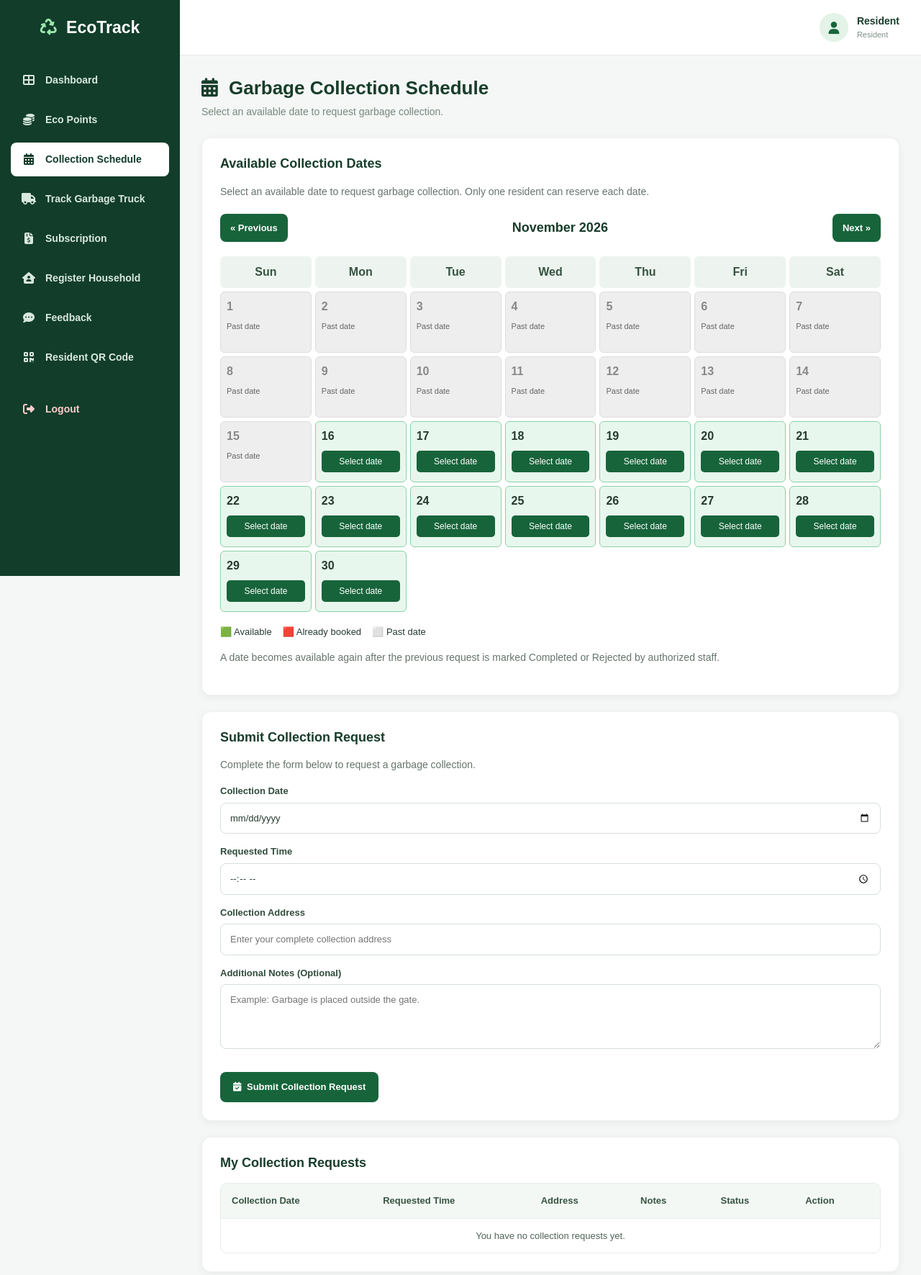
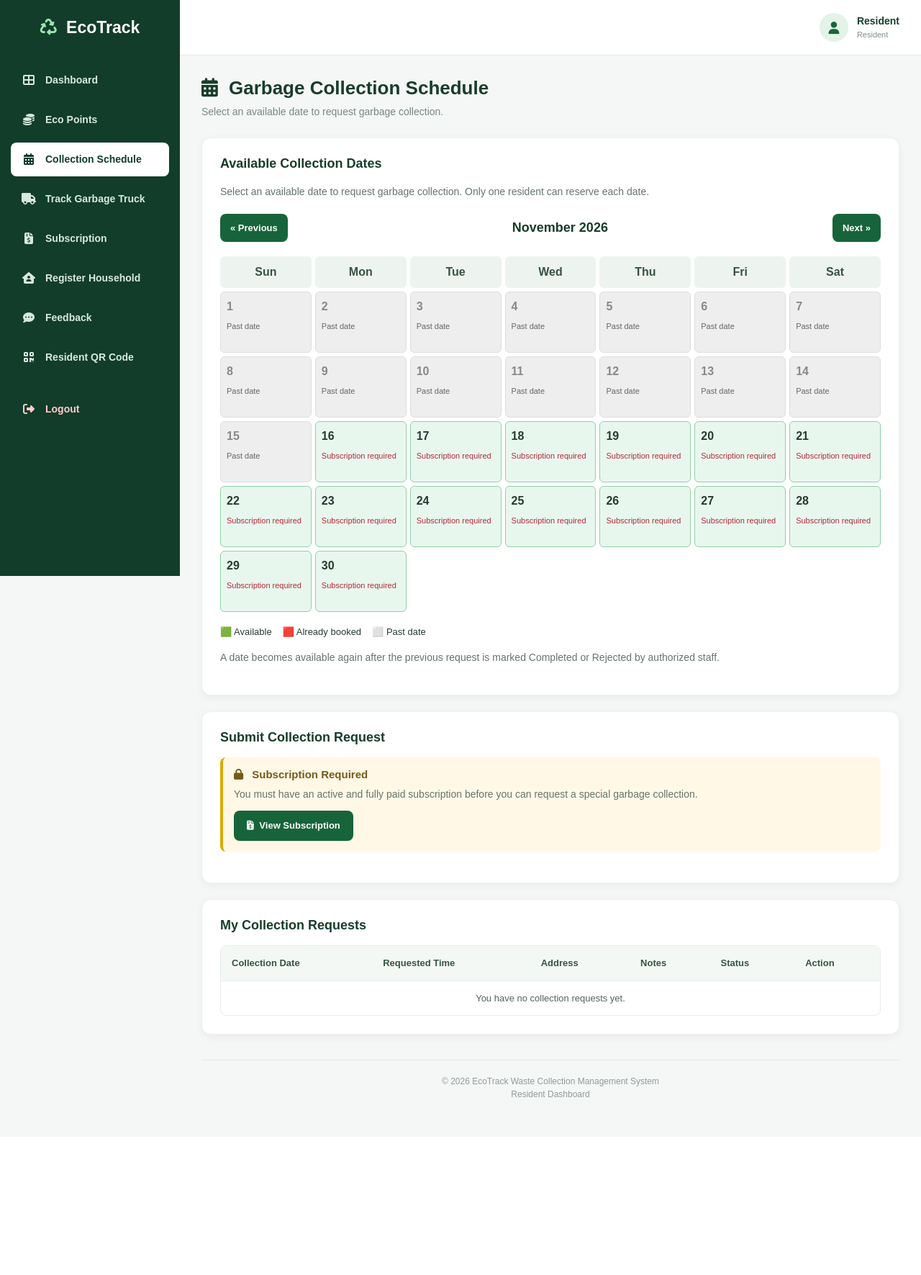
Before and after one commit to Group2-sa-finalproject/ANO, a PHP site: page /residents/collection_schedule.php in a window 1280 px wide. Shown: the top 1771 px of the page at 72% size. After the commit the page ends 1524 px from the top, so only its background shows below. Run offline with PHP 8.4, Linux system fonts and the light colour scheme; a user stored in the database is signed in; data comes from the database, SQL or seed files in the repository; some libraries are stand-ins or nearby versions.

Commit message:
Implement subscription validation for collection requests
Added subscription check before allowing collection requests and validated CSRF token. Improved error handling and user feedback for scheduling collections.

```diff
--- a/wastesystem_/residents/collection_schedule.php
+++ b/wastesystem_/residents/collection_schedule.php
@@ -13,6 +13,35 @@ if (
 }
 
 $user_id = (int) $_SESSION["user_id"];
+
+// Check if the resident has an active and fully paid subscription.
+$is_subscribed = false;
+
+$subscription_stmt = mysqli_prepare(
+    $conn,
+    "SELECT id
+     FROM subscriptions
+     WHERE user_id = ?
+       AND subscription_status = 'Active'
+       AND payment_status = 'Paid'
+     LIMIT 1"
+);
+
+if (!$subscription_stmt) {
+    die("Subscription check failed: " . mysqli_error($conn));
+}
+
+mysqli_stmt_bind_param($subscription_stmt, "i", $user_id);
+mysqli_stmt_execute($subscription_stmt);
+
+$subscription_result = mysqli_stmt_get_result($subscription_stmt);
+
+if (mysqli_num_rows($subscription_result) > 0) {
+    $is_subscribed = true;
+}
+
+mysqli_stmt_close($subscription_stmt);
+
 
 // CSRF protection for collection request cancellation
 if (empty($_SESSION["schedule_csrf"])) {
@@ -116,13 +145,32 @@ $last_day->modify("last day of this month");
 
 $today = date("Y-m-d");
 
+
 // Schedule a collection
-if ($_SERVER["REQUEST_METHOD"] == "POST" && isset($_POST["schedule"])) {
+if ($_SERVER["REQUEST_METHOD"] === "POST" && isset($_POST["schedule"])) {
+
+    $submitted_csrf = $_POST["csrf_token"] ?? "";
 
     $collection_date = $_POST["collection_date"] ?? "";
     $collection_address = trim($_POST["collection_address"] ?? "");
     $requested_time = trim($_POST["requested_time"] ?? "");
     $notes = trim($_POST["notes"] ?? "");
+
+    // Validate CSRF token
+    if (
+        !is_string($submitted_csrf) ||
+        !hash_equals($_SESSION["schedule_csrf"], $submitted_csrf)
+    ) {
+        $message = "Invalid request. Please refresh the page and try again.";
+        $message_type = "error";
+
+    // Verify subscription before allowing a collection request
+    } elseif (!$is_subscribed) {
+
+        $message = "You need an active and fully paid subscription before requesting a collection.";
+        $message_type = "error";
+
+    } else {
 
         $valid_date = DateTime::createFromFormat("!Y-m-d", $collection_date);
 
@@ -138,7 +186,7 @@ if ($_SERVER["REQUEST_METHOD"] == "POST" && isset($_POST["schedule"])) {
             $message = "You cannot schedule a collection on a past date.";
             $message_type = "error";
 
-    } elseif ($collection_address == "") {
+        } elseif ($collection_address === "") {
 
             $message = "Please enter your collection address.";
             $message_type = "error";
@@ -171,6 +219,7 @@ if ($_SERVER["REQUEST_METHOD"] == "POST" && isset($_POST["schedule"])) {
 
             mysqli_stmt_bind_param($check, "s", $collection_date);
             mysqli_stmt_execute($check);
+
             $result = mysqli_stmt_get_result($check);
 
             if (mysqli_num_rows($result) > 0) {
@@ -180,7 +229,7 @@ if ($_SERVER["REQUEST_METHOD"] == "POST" && isset($_POST["schedule"])) {
 
             } else {
 
-            // Save the schedule
+                // Save the collection request
                 $insert = mysqli_prepare(
                     $conn,
                     "INSERT INTO collection_schedules
@@ -224,6 +273,8 @@ if ($_SERVER["REQUEST_METHOD"] == "POST" && isset($_POST["schedule"])) {
             mysqli_stmt_close($check);
         }
     }
+}
+
 
 // Get booked dates in selected month
 $booked_dates = [];
@@ -1057,7 +1108,8 @@ a {
                                 Already booked
                             </span>
 
-                        <?php else: ?>
+
+                        <?php elseif ($is_subscribed): ?>
 
                             <button
                                 type="button"
@@ -1066,7 +1118,14 @@ a {
                                 Select date
                             </button>
 
+                        <?php else: ?>
+
+                            <span class="booked-label">
+                                Subscription required
+                            </span>
+
                         <?php endif; ?>
+
 
                     </div>
 
@@ -1092,11 +1151,19 @@ a {
 
             <h3>Submit Collection Request</h3>
 
+            <?php if ($is_subscribed): ?>
+
                 <p>
                     Complete the form below to request a garbage collection.
                 </p>
 
                 <form method="POST" action="" id="schedule-form">
+
+                    <input
+                        type="hidden"
+                        name="csrf_token"
+                        value="<?= h($_SESSION["schedule_csrf"]) ?>"
+                    >
 
                     <div class="form-group">
                         <label for="collection_date">Collection Date</label>
@@ -1150,14 +1217,41 @@ a {
                     <button
                         type="submit"
                         name="schedule"
+                        value="1"
                         class="submit-button">
+
                         <i class="fas fa-calendar-check me-1"></i>
                         Submit Collection Request
+
                     </button>
 
                 </form>
 
+            <?php else: ?>
+
+                <div class="warning-box">
+
+                    <h5 style="font-size:15px; font-weight:700;">
+                        <i class="fas fa-lock me-2"></i>
+                        Subscription Required
+                    </h5>
+
+                    <p style="margin-bottom:12px;">
+                        You must have an active and fully paid subscription
+                        before you can request a special garbage collection.
+                    </p>
+
+                    <a href="subscription.php" class="btn btn-ecotrack">
+                        <i class="fas fa-file-invoice-dollar me-1"></i>
+                        View Subscription
+                    </a>
+
                 </div>
+
+            <?php endif; ?>
+
+        </div>
+
 
         <!-- COLLECTION HISTORY -->
         <div class="schedule-card">
```
Lines whose indentation alone changed are shown as unchanged.
